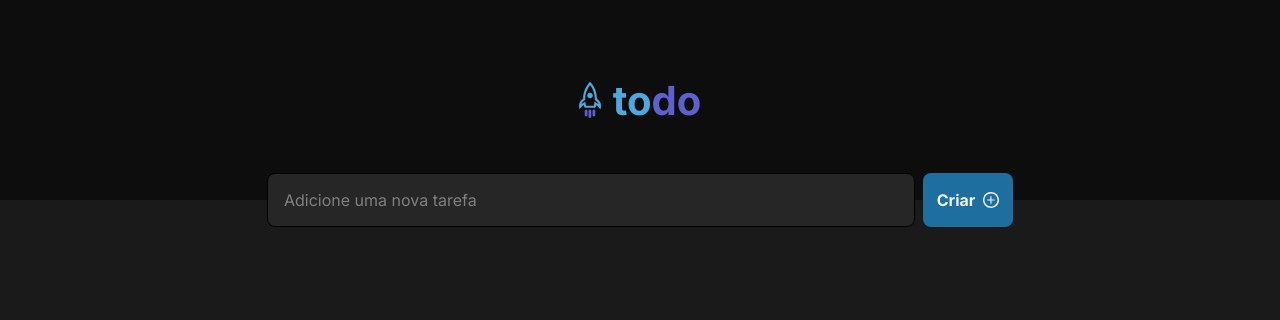
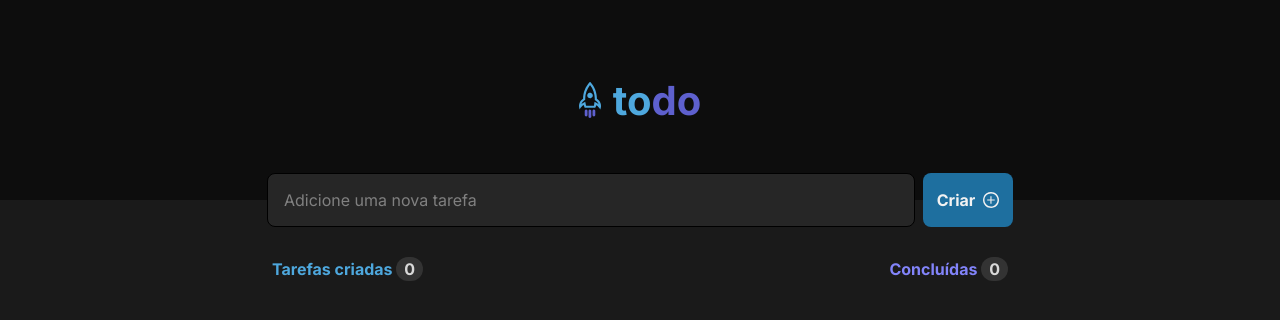
Before and after one commit to luisdesouza10/ToDoList, a React (Vite) app: page / in a window 1280 px wide. Shown: the top 320 px of the page. Built offline with nearby package versions, Linux system fonts and the light colour scheme.

Commit message:
feat: created and done quest counter

```diff
--- a/src/App.module.css
+++ b/src/App.module.css
@@ -49,15 +49,31 @@
 .wrapper {
   max-width: 46rem;
   margin: 2rem auto;
-  padding: 0 1rem;
+}
+
+.wrapper header {
+  display: flex;
+  justify-content: space-between;
+  align-items: center;
+}
+
+.wrapper header strong {
+  color: var(--purple);
+}
+
+.wrapper header strong:first-of-type {
+  color: var(--blue);
+}
+
+.wrapper header strong span {
+  padding: 0.125rem 0.5rem;
+  background: var(--gray-400);
+  border-radius: 999px;
+  color: var(--gray-200);
 }
 
 @media (max-width: 768px) {
   html {
     font-size: 87.5%;
   }
-
-  .wrapper {
-    grid-template-columns: 1fr;
-  }
 }
--- a/src/App.tsx
+++ b/src/App.tsx
@@ -15,7 +15,17 @@ function App() {
         </button>
       </form>
 
-      <div className={styles.wrapper}></div>
+      <div className={styles.wrapper}>
+        <header>
+          <strong>
+            Tarefas criadas <span>0</span>
+          </strong>
+
+          <strong>
+            Concluídas <span>0</span>
+          </strong>
+        </header>
+      </div>
     </div>
   );
 }
```
